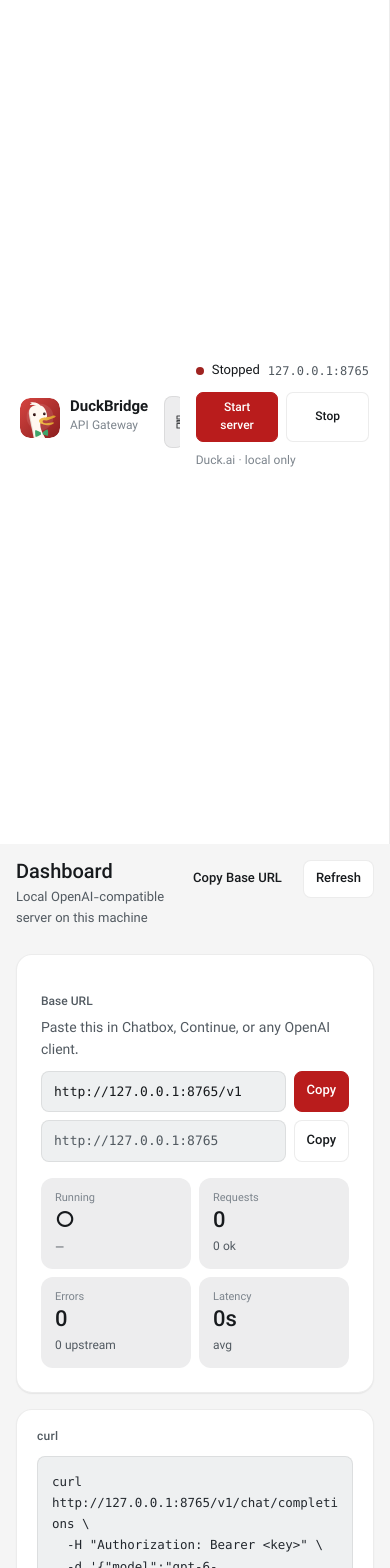
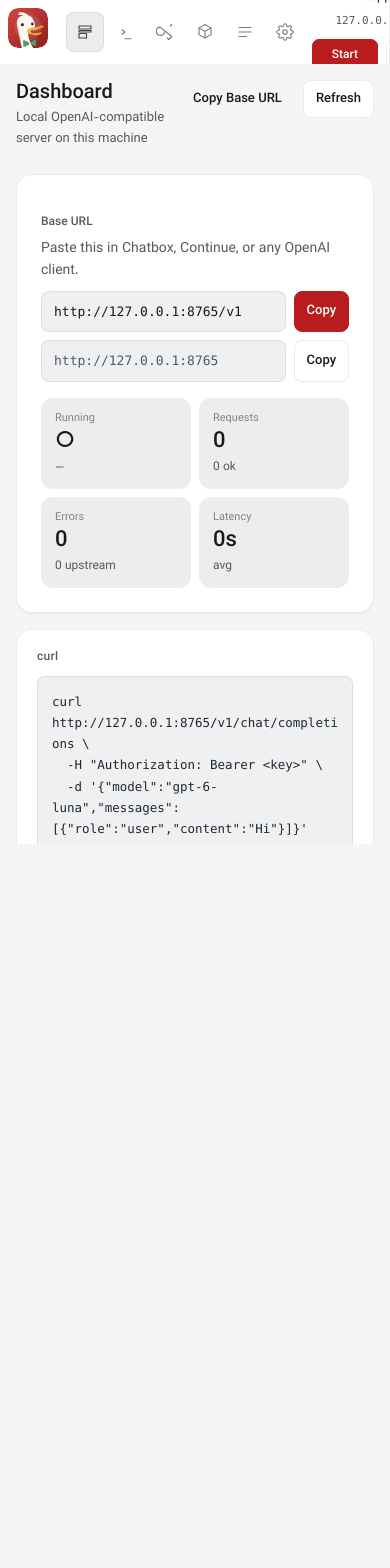
Before and after one commit to MSNsoftware/DuckBridge, a React (Vite) app: page / in a window 390 px wide. Shown: the top 1568 px of the page. After the commit the page ends 844 px from the top, so only its background shows below. Built offline with nearby package versions, Linux system fonts and the light colour scheme.

Commit message:
fix responsive resize

```diff
--- a/src/App.css
+++ b/src/App.css
@@ -120,8 +120,8 @@ pre.code { direction: ltr; text-align: left; unicode-bidi: plaintext; white-spac
 .label { display: block; font-size: 12px; color: var(--text2); margin: 14px 0 6px; font-weight: 500; }
 
 /* ————— Shell: sidebar + content ————— */
-.shell { display: grid; grid-template-columns: 264px 1fr; height: 100vh; max-width: 1600px; margin: 0 auto; }
-.sidebar { background: var(--surface); border-inline-end: 1px solid var(--border); padding: 16px 8px 0; display: flex; flex-direction: column; gap: 8px; position: sticky; top: 0; height: 100vh; overflow: hidden; }
+.shell { display: grid; grid-template-columns: 264px minmax(0, 1fr); height: 100vh; max-width: 1600px; margin: 0 auto; }
+.sidebar { background: var(--surface); border-inline-end: 1px solid var(--border); padding: 16px 8px 0; display: flex; flex-direction: column; gap: 8px; position: sticky; top: 0; height: 100vh; overflow: hidden; min-width: 0; }
 .brand { display: flex; gap: 10px; align-items: center; padding: 0 8px 8px; }
 .mark { width: 40px; height: 40px; border-radius: 10px; flex: none; line-height: 1; display: grid; place-items: center; overflow: hidden; }
 .mark svg { display: block; width: 40px; height: 40px; }
@@ -129,7 +129,8 @@ pre.code { direction: ltr; text-align: left; unicode-bidi: plaintext; white-spac
 .sub { font-size: 12px; color: var(--text3); margin-top: 1px; }
 .nav { display: flex; flex-direction: column; gap: 2px; flex: 1 1 auto; overflow-y: auto; min-height: 0; }
 .navgroup { font-size: 11px; color: var(--text3); padding: 16px 10px 6px; }
-.navbtn { display: flex; align-items: center; gap: 8px; width: 100%; min-height: 36px; text-align: start; background: transparent; border: 0; border-radius: 8px; padding: 6px 10px; color: var(--text2); cursor: pointer; font-size: 13px; font-family: inherit; transition: background .12s var(--ease), color .12s var(--ease); }
+.navbtn { display: flex; align-items: center; gap: 8px; width: 100%; min-height: 36px; text-align: start; background: transparent; border: 0; border-radius: 8px; padding: 6px 10px; color: var(--text2); cursor: pointer; font-size: 13px; font-family: inherit; white-space: nowrap; transition: background .12s var(--ease), color .12s var(--ease); }
+.navlabel { white-space: nowrap; overflow: hidden; text-overflow: ellipsis; }
 .navbtn:hover { background: var(--surface2); color: var(--text); }
 .navbtn.active { background: var(--surface2); color: var(--text); box-shadow: inset 0 0 0 1px var(--border); }
 .navbtn .ico { width: 18px; height: 18px; flex: none; opacity: .8; }
@@ -142,28 +143,29 @@ pre.code { direction: ltr; text-align: left; unicode-bidi: plaintext; white-spac
 .sidefoot-meta { font-size: 12px; color: var(--text3); }
 
 .content { display: flex; flex-direction: column; min-width: 0; height: 100vh; overflow: hidden; }
-.topbar { display: flex; justify-content: space-between; gap: 16px; align-items: flex-start; padding: 24px 24px 16px; flex: none; }
+.topbar { display: flex; justify-content: space-between; gap: 16px; align-items: flex-start; padding: 24px 24px 16px; flex: none; min-width: 0; }
+.topbar > div:first-child { min-width: 0; }
 .topbar p { font-size: 13px; color: var(--text2); margin-top: 2px; }
 .top-actions { display: flex; gap: 8px; flex: none; }
-.page { padding: 0 24px 24px; overflow-y: auto; flex: 1 1 auto; min-height: 0; }
-.stack { display: grid; gap: 16px; }
-.card { background: var(--surface); border: 1px solid var(--border); border-radius: var(--radius); padding: 20px; box-shadow: var(--shadow-sm); }
+.page { padding: 0 24px 24px; overflow-y: auto; overflow-x: hidden; flex: 1 1 auto; min-height: 0; min-width: 0; }
+.stack { display: grid; gap: 16px; min-width: 0; }
+.card { background: var(--surface); border: 1px solid var(--border); border-radius: var(--radius); padding: 20px; box-shadow: var(--shadow-sm); min-width: 0; }
 .card.hero { padding: 24px; }
-.urlrow { display: flex; gap: 8px; align-items: stretch; margin-top: 8px; }
+.urlrow { display: flex; gap: 8px; align-items: stretch; margin-top: 8px; min-width: 0; }
 .urlrow.secondary { margin-top: 8px; }
 .urlrow.secondary .url { color: var(--text2); }
-.url { flex: 1; min-width: 0; background: var(--code-bg); border: 1px solid var(--border); border-radius: var(--radius-sm); padding: 10px 12px; overflow: auto; white-space: nowrap; font-size: 13px; line-height: 1.5; }
+.url { flex: 1 1 auto; min-width: 0; background: var(--code-bg); border: 1px solid var(--border); border-radius: var(--radius-sm); padding: 10px 12px; overflow: auto; white-space: nowrap; font-size: 13px; line-height: 1.5; }
 .dot { width: 8px; height: 8px; border-radius: 9999px; flex: none; }
 .dot.on { background: var(--ok); }
 .dot.off { background: var(--bad); }
 
 .statgrid { display: grid; grid-template-columns: 1.4fr 1fr 1fr 1fr; gap: 8px; margin-top: 16px; }
-.stat { background: var(--surface2); border-radius: 12px; padding: 12px 14px; display: grid; gap: 2px; }
+.stat { background: var(--surface2); border-radius: 12px; padding: 12px 14px; display: grid; gap: 2px; min-width: 0; }
 .stat-label { font-size: 11px; color: var(--text3); }
 .stat strong { font-size: 22px; font-weight: 500; font-variant-numeric: tabular-nums; line-height: 1.2; }
 .stat .muted { font-size: 12px; }
-.notice { border: 1px solid var(--border); background: var(--surface2); border-radius: var(--radius-sm); padding: 10px 12px; font-size: 12px; margin-top: 12px; overflow-wrap: anywhere; }
-.grid2 { display: grid; grid-template-columns: 1fr 1fr; gap: 16px; }
+.grid2 { display: grid; grid-template-columns: repeat(2, minmax(0, 1fr)); gap: 16px; min-width: 0; }
+.card > .code, .card > pre { min-width: 0; overflow-x: auto; }
 .code { background: var(--code-bg); color: var(--code-text); border: 1px solid var(--border); border-radius: var(--radius-sm); padding: 14px; overflow: auto; white-space: pre-wrap; font-size: 12.5px; line-height: 1.7; margin: 10px 0 0; }
 .code.tall { min-height: 200px; }
 .code.logs { max-height: 480px; color: inherit; }
@@ -215,13 +217,29 @@ select.input { appearance: auto; }
 .rtl .card, .rtl .hero { text-align: start; }
 .rtl .key-desc, .rtl .muted, .rtl .label, .rtl .check { text-align: start; direction: auto; unicode-bidi: plaintext; }
 
-@media (max-width: 980px) {
-  .shell { grid-template-columns: 1fr; grid-template-rows: auto 1fr; height: auto; }
-  .sidebar { flex-direction: row; align-items: center; overflow-x: auto; padding: 12px; }
-  .nav { flex-direction: row; }
-  .sidefoot { margin: 0; border-top: 0; padding-top: 0; flex-direction: row; align-items: center; }
-  .grid2 { grid-template-columns: 1fr; }
-  .statgrid { grid-template-columns: repeat(2, 1fr); }
+@media (max-width: 1100px) {
+  .shell { grid-template-columns: 76px minmax(0, 1fr); }
+  .sidebar { padding: 16px 8px 0; align-items: center; }
+  .brand { justify-content: center; padding: 0 0 8px; }
+  .wordmark, .sub, .navlabel, .navbtn kbd { display: none; }
+  .navbtn { justify-content: center; min-height: 40px; }
+  .sidefoot { align-items: center; text-align: center; }
+  .side-status { flex-direction: column; gap: 4px; }
+  .side-status .mono { font-size: 11px; }
+  .side-actions { flex-direction: column; width: 100%; }
+  .side-actions .btn { width: 100%; }
+  .sidefoot-meta { display: none; }
+  .topbar { padding: 18px 20px 12px; }
+}
+@media (max-width: 640px) {
+  .shell { grid-template-columns: minmax(0, 1fr); grid-template-rows: auto minmax(0, 1fr); height: 100vh; }
+  .sidebar { flex-direction: row; align-items: center; height: auto; max-height: 64px; padding: 8px; overflow-x: auto; overflow-y: hidden; }
+  .nav { flex-direction: row; flex: none; overflow-x: auto; overflow-y: hidden; }
+  .sidefoot { margin: 0; border-top: 0; padding: 0; flex-direction: row; align-items: center; position: static; }
+  .side-actions { flex-direction: row; }
+  .content { height: auto; min-height: 0; }
+  .grid2 { grid-template-columns: minmax(0, 1fr); }
+  .statgrid { grid-template-columns: repeat(2, minmax(0, 1fr)); }
   .topbar { padding: 16px; }
   .page { padding: 8px 16px 20px; }
 }
```
